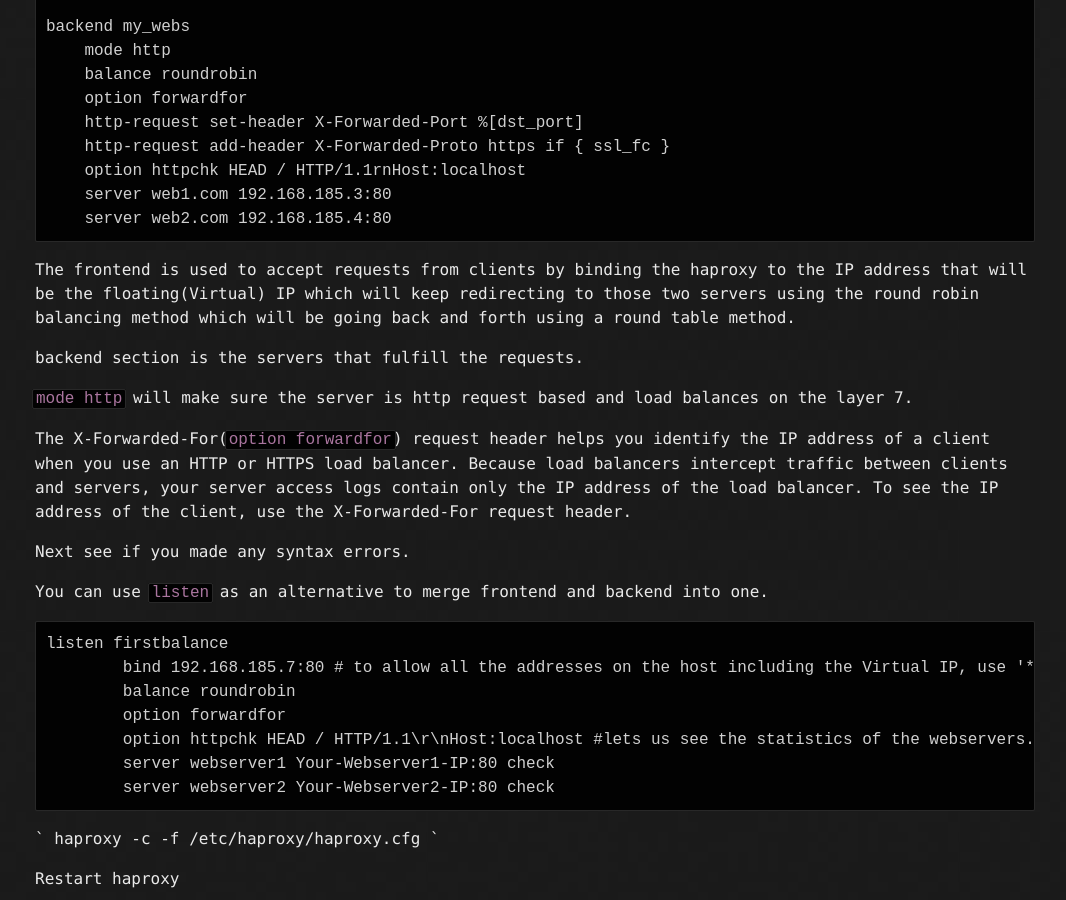
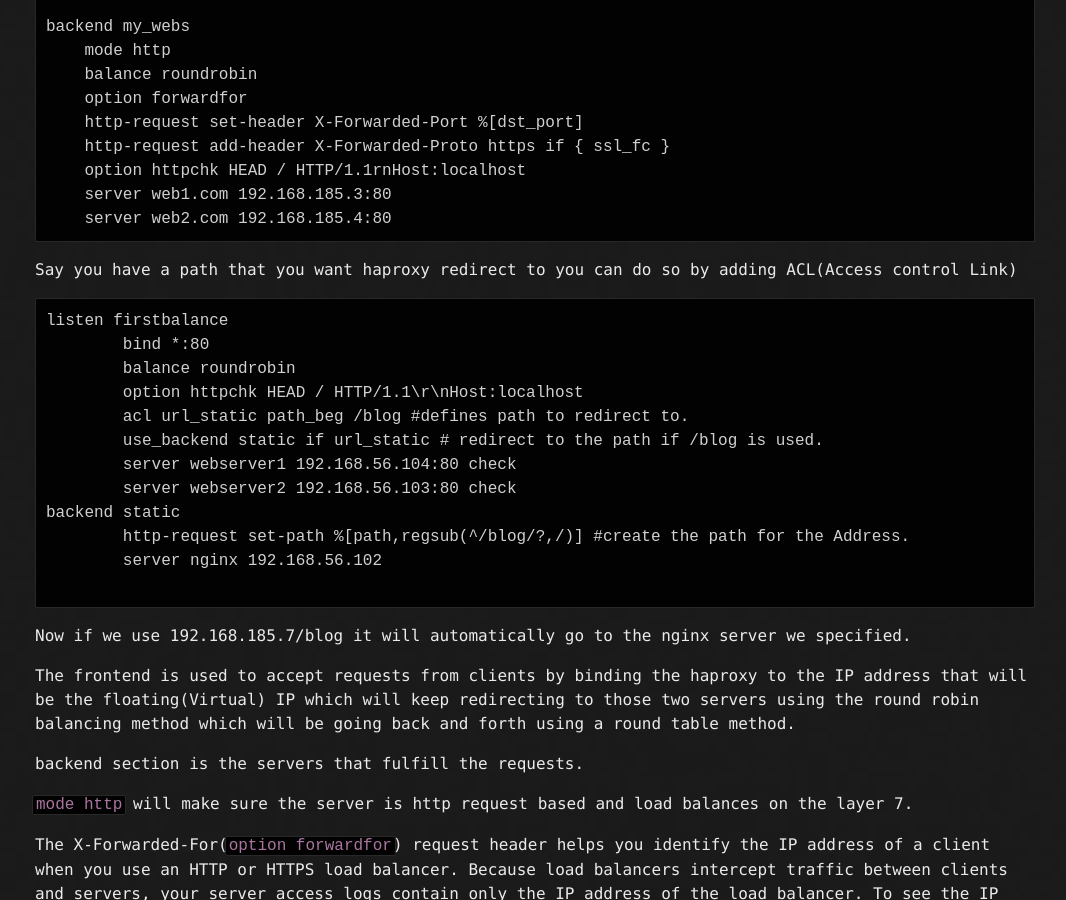
Before and after one commit to iskenyildiz/iskenhub.info, a Jekyll site: the page built from _posts/2019-09-14-Proxy.markdown, in a window 1280 px wide and 900 px high, scrolled down 2561 px. Shown: the whole window, without its empty margins (105-1171 px from the left). Built offline with Jekyll 4.4.1, drawn with Linux system fonts in a browser that asks for light colours.

Commit message:
Update 2019-09-14-Proxy.markdown

````diff
--- a/_posts/2019-09-14-Proxy.markdown
+++ b/_posts/2019-09-14-Proxy.markdown
@@ -100,6 +100,25 @@ backend my_webs
     server web1.com 192.168.185.3:80
     server web2.com 192.168.185.4:80
 ```
+
+Say you have a path that you want haproxy redirect to you can do so by adding ACL(Access control Link)
+
+```
+listen firstbalance
+        bind *:80
+        balance roundrobin
+        option httpchk HEAD / HTTP/1.1\r\nHost:localhost
+        acl url_static path_beg /blog #defines path to redirect to.
+        use_backend static if url_static # redirect to the path if /blog is used.
+        server webserver1 192.168.56.104:80 check
+        server webserver2 192.168.56.103:80 check
+backend static
+        http-request set-path %[path,regsub(^/blog/?,/)] #create the path for the Address.
+        server nginx 192.168.56.102
+
+```
+Now if we use 192.168.185.7/blog it will automatically go to the nginx server we specified.
+
 The frontend is used to accept requests from clients by  binding the haproxy to the IP address that will be the floating(Virtual) IP which will keep redirecting to those two servers using the round robin balancing method which will be going back and forth using a round table method.
 
 backend section is the servers that fulfill the requests.
````
